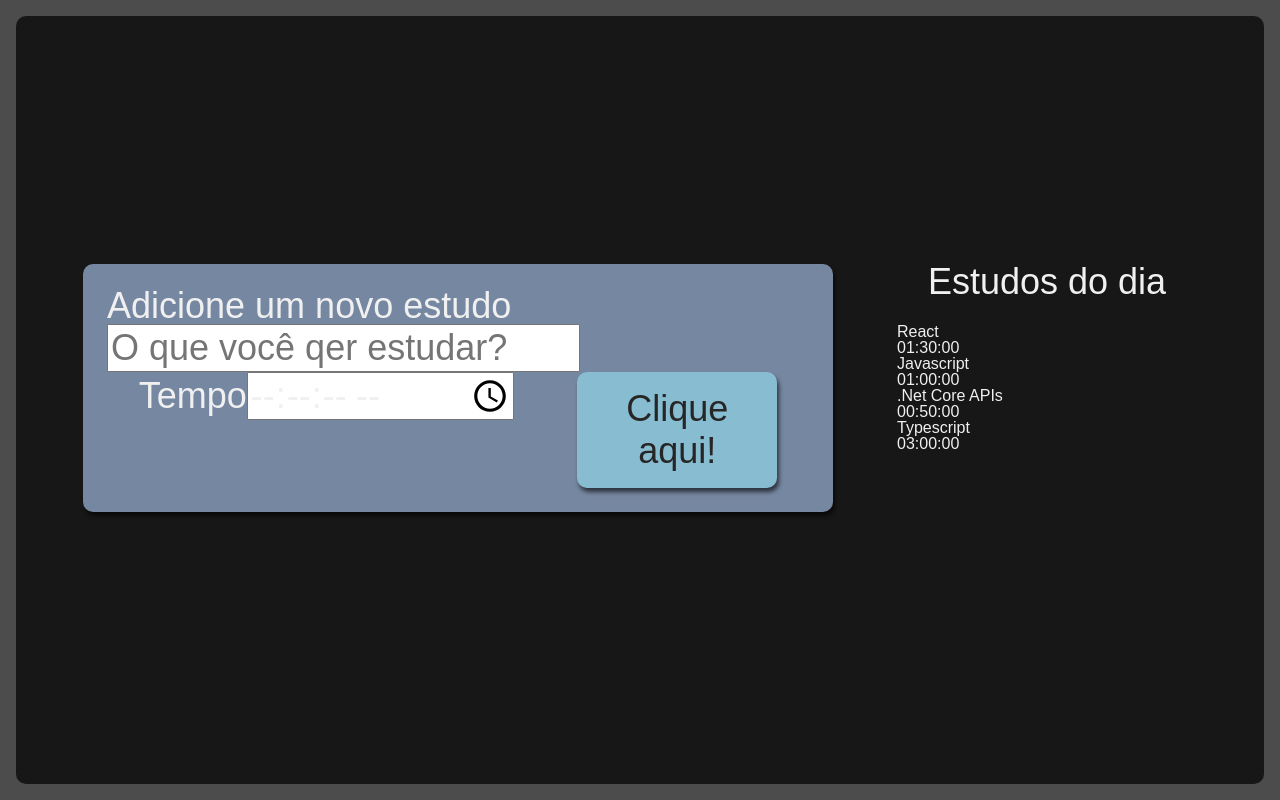
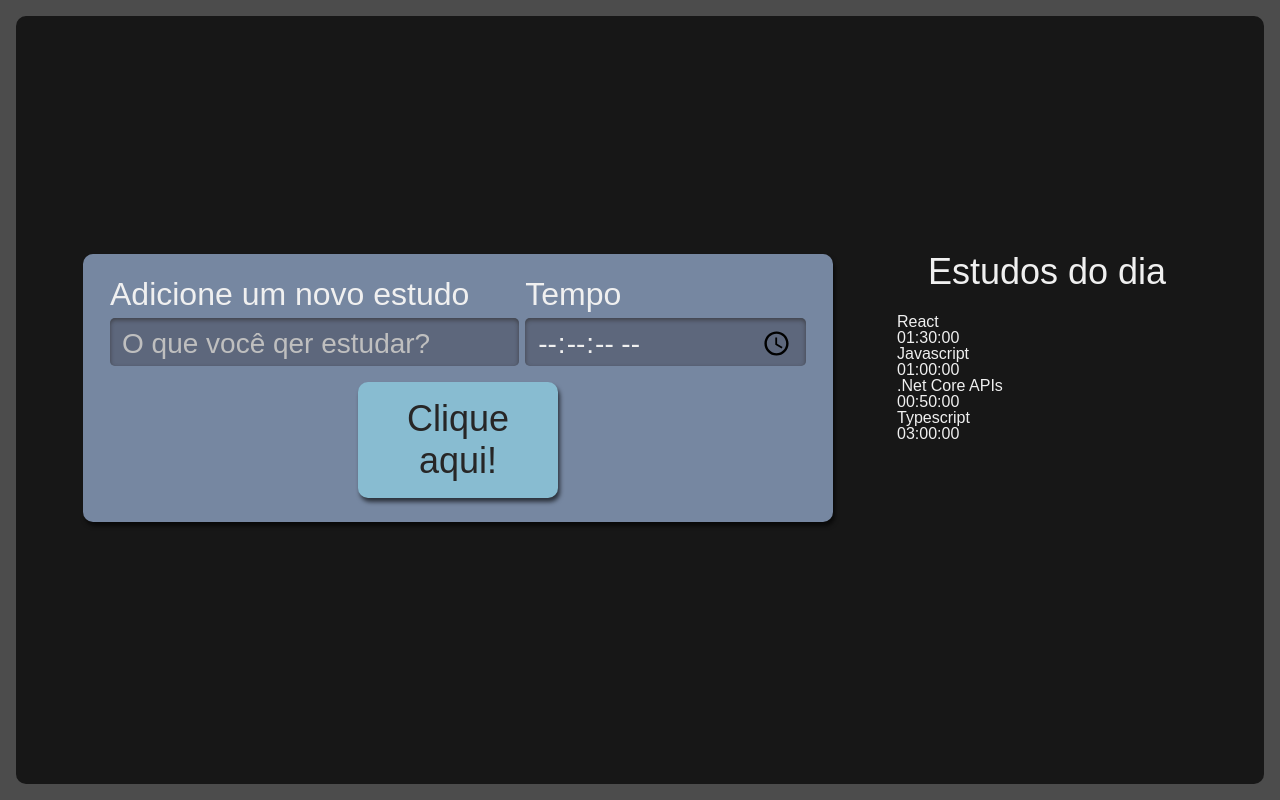
Before and after one commit to vinibit/react-tasks, a React (Create React App) app: page / in a window 1280 px wide. Built offline with nearby package versions, Linux system fonts and the light colour scheme.

Commit message:
Adiciona classes de estilo aos contêineres de input

```diff
--- a/src/components/Form/Form.tsx
+++ b/src/components/Form/Form.tsx
@@ -28,7 +28,7 @@ class Form extends Component<{}, FormState> {
     render() {
         return (
             <form className="novaTarefa" onSubmit={this.handleSubmit}>
-                <div>
+                <div className="inputContainer">
                     <label htmlFor="task">Adicione um novo estudo</label>
                     <input
                         type="text"
@@ -38,7 +38,7 @@ class Form extends Component<{}, FormState> {
                         required
                     />
                 </div>
-                <div>
+                <div className="inputContainer">
                     <label htmlFor="time">Tempo</label>
                     <input
                         type="time"
```
